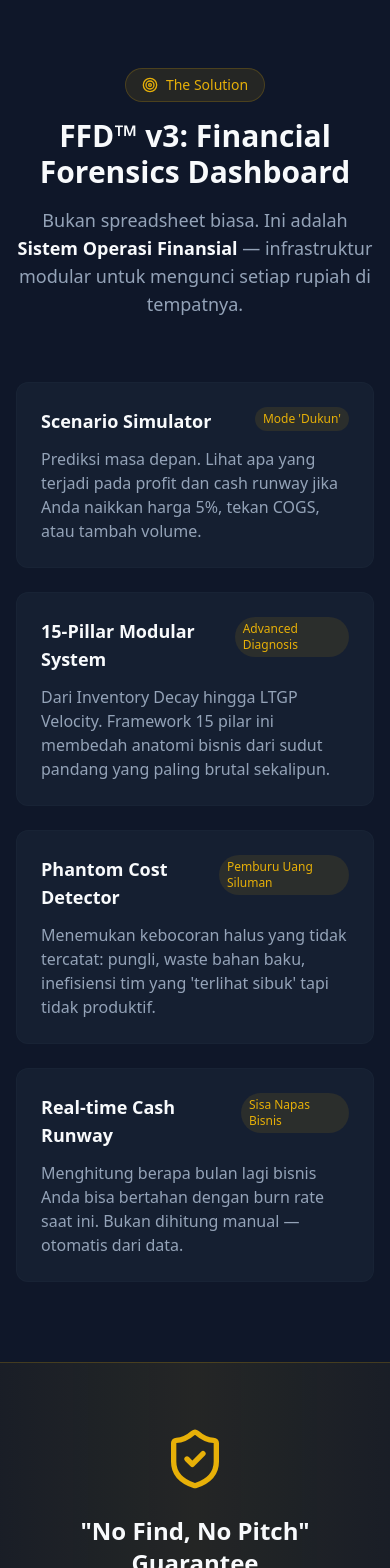
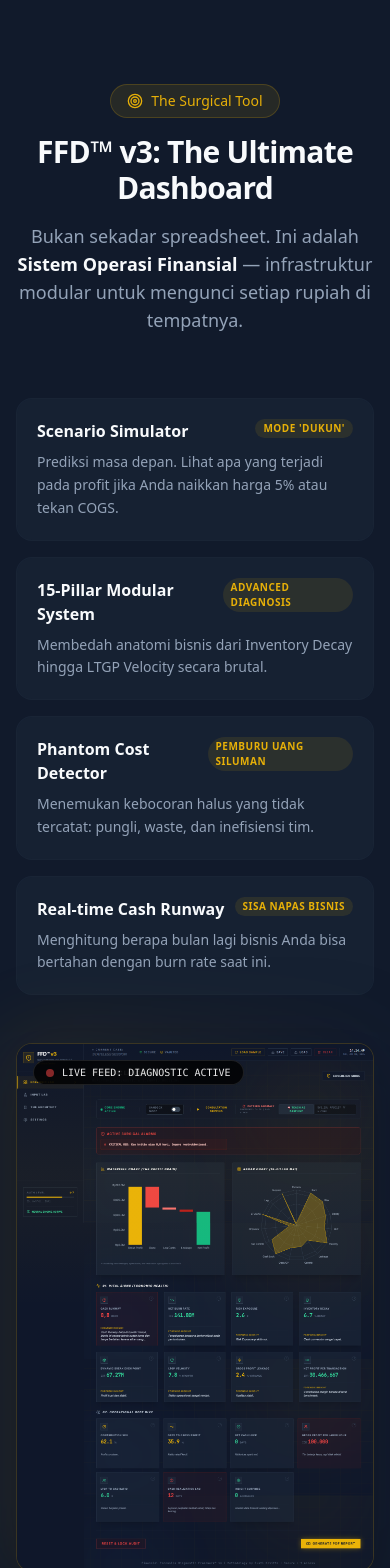
Before and after one commit to gustidevitto/gustidevitto-forensics-site, a React (Vite) app: page / in a window 390 px wide. Shown: the part 4880-6448 px from the top of the page. Built offline with nearby package versions, Linux system fonts and the light colour scheme.

Commit message:
tambah gambar ffd

```diff
--- a/src/routes/about-gusti-devitto.tsx
+++ b/src/routes/about-gusti-devitto.tsx
@@ -62,7 +62,7 @@ function AboutGustiDevitto() {
                             </div>
 
                             {/* Experience Badge */}
-                            <div className="absolute -top-6 -right-6 md:top-12 md:-right-8 bg-card border border-primary/30 p-4 rounded-xl shadow-xl animate-float hidden sm:block">
+                            <div className="absolute -top-6 -left-6 md:top-12 md:-left-8 bg-card border border-primary/30 p-4 rounded-xl shadow-xl animate-float hidden sm:block">
                                 <Activity className="w-8 h-8 text-primary mb-2" />
                                 <p className="text-[10px] font-bold text-muted-foreground uppercase">Diagnosis Core</p>
                                 <p className="text-xl font-black text-foreground">FFD™ v3</p>
@@ -175,7 +175,8 @@ function AboutGustiDevitto() {
                         </div>
                     </div>
 
-                    <div className="mt-12 p-8 rounded-2xl bg-primary/5 border border-primary/20 flex flex-col md:flex-row items-center gap-8 shadow-inner">
+                    <div className="mt-12 space-y-6">
+                        <div className="p-8 rounded-2xl bg-primary/5 border border-primary/20 flex flex-col md:flex-row items-center gap-8 shadow-inner">
                             <div className="flex-1 space-y-4 text-center md:text-left">
                                 <p className="text-sm font-mono text-primary uppercase font-bold tracking-[0.3em]">Proprietary Engine // FFD™ v3</p>
                                 <p className="text-muted-foreground">
@@ -185,6 +186,19 @@ function AboutGustiDevitto() {
                             <Button variant="secondary" className="px-8 h-12 font-bold cursor-default">
                                 Neural Pattern Auditing ACTIVE
                             </Button>
+                        </div>
+
+                        <div className="relative rounded-2xl border border-border/50 overflow-hidden shadow-2xl group">
+                            <img
+                                src="/assets/images/ffd.png"
+                                alt="Dashboard Preview"
+                                className="w-full h-auto grayscale-[0.5] group-hover:grayscale-0 transition-all duration-700 transform group-hover:scale-[1.01]"
+                            />
+                            <div className="absolute inset-0 bg-gradient-to-t from-background/80 via-transparent to-transparent opacity-60"></div>
+                            <div className="absolute bottom-4 left-1/2 -translate-x-1/2 text-[10px] font-mono text-muted-foreground uppercase tracking-[0.4em] bg-background/50 backdrop-blur-sm px-4 py-1 rounded-full border border-border/50">
+                                Visual Interface: FFD™ v3 Surgical MRI
+                            </div>
+                        </div>
                     </div>
                 </div>
             </section>
--- a/src/routes/forensics-pillars.tsx
+++ b/src/routes/forensics-pillars.tsx
@@ -21,6 +21,46 @@ function ForensicsPillars() {
                 <p className="text-xl text-muted-foreground leading-relaxed">
                     Framework diagnostik modular untuk membedah anatomi bisnis Anda. Dari "Bahasa Lapangan" hingga "Istilah Forensik", kami mengungkap apa yang disembunyikan laporan keuangan standar.
                 </p>
+            </div>
+
+            {/* FFD™ v3 Visual Context */}
+            <div className="mb-20">
+                <div className="relative rounded-[2rem] border border-primary/20 bg-muted/30 overflow-hidden shadow-2xl group">
+                    <div className="grid lg:grid-cols-2 gap-8 items-center p-8 md:p-12">
+                        <div className="space-y-6">
+                            <div className="inline-flex items-center gap-2 px-3 py-1 rounded-full bg-primary/10 text-primary text-[10px] font-bold uppercase tracking-widest border border-primary/20">
+                                <span className="w-1.5 h-1.5 rounded-full bg-primary animate-pulse"></span>
+                                Practical Implementation
+                            </div>
+                            <h2 className="text-3xl font-black tracking-tight leading-tight">
+                                Integrated MRI: <br />
+                                <span className="text-primary text-4xl">FFD™ v3 Digital Mirror</span>
+                            </h2>
+                            <p className="text-muted-foreground leading-relaxed">
+                                Ke-15 pilar di bawah ini bukan sekadar teori. Semuanya terintegrasi ke dalam <strong className="text-foreground">FFD™ v3 Dashboard</strong> — sebuah mesin diagnosis yang memetakan kesehatan finansial Anda secara real-time.
+                            </p>
+                            <div className="pt-2">
+                                <Button asChild variant="outline" className="border-primary/50 text-primary hover:bg-primary/5 h-12 px-6 font-bold">
+                                    <Link to="/get-access">Lihat Demo Diagnostic</Link>
+                                </Button>
+                            </div>
+                        </div>
+                        <div className="relative">
+                            <div className="absolute -inset-2 bg-gradient-to-r from-primary to-secondary rounded-2xl blur-xl opacity-20 group-hover:opacity-40 transition duration-700"></div>
+                            <div className="relative rounded-xl border border-white/10 overflow-hidden shadow-2xl">
+                                <img
+                                    src="/assets/images/ffd.png"
+                                    alt="FFD™ v3 Interface"
+                                    className="w-full h-auto object-cover transform transition-transform duration-700 group-hover:scale-105"
+                                />
+                                <div className="absolute inset-0 bg-gradient-to-t from-black/60 via-transparent to-transparent"></div>
+                                <p className="absolute bottom-4 left-4 text-[10px] font-mono text-white/70 uppercase tracking-widest">
+                                    Auth Level: L-7 // Visual Matrix
+                                </p>
+                            </div>
+                        </div>
+                    </div>
+                </div>
             </div>
 
             <div className="grid sm:grid-cols-2 lg:grid-cols-3 gap-6">
--- a/src/routes/index.tsx
+++ b/src/routes/index.tsx
@@ -392,54 +392,79 @@ function Index() {
                 </div>
             </section>
 
-            {/* The Solution - FFD v2 */}
-            <section className="py-20 px-4 md:px-8">
-                <div className="container mx-auto max-w-5xl">
+            {/* The Solution - FFD v3 Dashboard Visual */}
+            <section className="py-24 px-4 md:px-8 bg-muted/20">
+                <div className="container mx-auto max-w-6xl">
                     <div className="text-center mb-16">
                         <div className="inline-flex items-center gap-2 px-4 py-1.5 rounded-full bg-primary/10 text-primary text-sm font-medium mb-4 border border-primary/20">
                             <Target className="w-4 h-4" />
-                            <span>The Solution</span>
+                            <span>The Surgical Tool</span>
                         </div>
-                        <h2 className="text-3xl md:text-4xl font-bold mb-4">FFD™ v3: Financial Forensics Dashboard</h2>
+                        <h2 className="text-3xl md:text-5xl font-black mb-4 tracking-tight">FFD™ v3: The Ultimate Dashboard</h2>
                         <p className="text-muted-foreground text-lg max-w-2xl mx-auto">
-                            Bukan spreadsheet biasa. Ini adalah <strong className="text-foreground">Sistem Operasi Finansial</strong> — infrastruktur modular untuk mengunci setiap rupiah di tempatnya.
+                            Bukan sekadar spreadsheet. Ini adalah <strong className="text-foreground">Sistem Operasi Finansial</strong> — infrastruktur modular untuk mengunci setiap rupiah di tempatnya.
                         </p>
                     </div>
 
-                    <div className="grid md:grid-cols-2 gap-6">
+                    <div className="grid lg:grid-cols-12 gap-12 items-center">
+                        {/* Features List */}
+                        <div className="lg:col-span-5 space-y-4">
                             {[
                                 {
                                     title: "Scenario Simulator",
                                     aka: "Mode 'Dukun'",
-                                desc: "Prediksi masa depan. Lihat apa yang terjadi pada profit dan cash runway jika Anda naikkan harga 5%, tekan COGS, atau tambah volume."
+                                    desc: "Prediksi masa depan. Lihat apa yang terjadi pada profit jika Anda naikkan harga 5% atau tekan COGS."
                                 },
                                 {
                                     title: "15-Pillar Modular System",
                                     aka: "Advanced Diagnosis",
-                                desc: "Dari Inventory Decay hingga LTGP Velocity. Framework 15 pilar ini membedah anatomi bisnis dari sudut pandang yang paling brutal sekalipun."
+                                    desc: "Membedah anatomi bisnis dari Inventory Decay hingga LTGP Velocity secara brutal."
                                 },
                                 {
                                     title: "Phantom Cost Detector",
                                     aka: "Pemburu Uang Siluman",
-                                desc: "Menemukan kebocoran halus yang tidak tercatat: pungli, waste bahan baku, inefisiensi tim yang 'terlihat sibuk' tapi tidak produktif."
+                                    desc: "Menemukan kebocoran halus yang tidak tercatat: pungli, waste, dan inefisiensi tim."
                                 },
                                 {
                                     title: "Real-time Cash Runway",
                                     aka: "Sisa Napas Bisnis",
-                                desc: "Menghitung berapa bulan lagi bisnis Anda bisa bertahan dengan burn rate saat ini. Bukan dihitung manual — otomatis dari data."
+                                    desc: "Menghitung berapa bulan lagi bisnis Anda bisa bertahan dengan burn rate saat ini."
                                 }
                             ].map((feature, idx) => (
                                 <div
                                     key={idx}
-                                className="group p-6 rounded-xl border border-border/50 bg-card/50 hover:bg-card hover:border-primary/50 transition-all duration-300 hover:shadow-lg"
+                                    className="group p-5 rounded-2xl border border-border/50 bg-card/50 hover:bg-card hover:border-primary/50 transition-all duration-300 hover:shadow-xl"
                                 >
-                                <div className="flex justify-between items-start mb-3">
-                                    <h3 className="font-bold text-lg">{feature.title}</h3>
-                                    <span className="text-xs text-primary bg-primary/10 px-2 py-1 rounded-full">{feature.aka}</span>
+                                    <div className="flex justify-between items-start mb-2">
+                                        <h3 className="font-bold text-base">{feature.title}</h3>
+                                        <span className="text-[10px] text-primary bg-primary/10 px-2 py-0.5 rounded-full font-bold uppercase tracking-wider">{feature.aka}</span>
                                     </div>
-                                <p className="text-muted-foreground">{feature.desc}</p>
+                                    <p className="text-sm text-muted-foreground leading-relaxed">{feature.desc}</p>
                                 </div>
                             ))}
+                        </div>
+
+                        {/* Dashboard Visual */}
+                        <div className="lg:col-span-7 relative group">
+                            <div className="absolute -inset-4 bg-gradient-to-r from-primary/20 to-secondary/20 rounded-[2.5rem] blur-2xl opacity-50 group-hover:opacity-100 transition duration-1000"></div>
+                            <div className="relative rounded-2xl border border-primary/20 overflow-hidden shadow-2xl bg-background">
+                                <img
+                                    src="/assets/images/ffd.png"
+                                    alt="FFD™ v3 Financial Forensics Dashboard"
+                                    className="w-full h-auto object-cover transform scale-100 group-hover:scale-[1.02] transition-transform duration-700"
+                                />
+                                {/* Scanning Overlay Effect */}
+                                <div className="absolute inset-0 bg-gradient-to-b from-transparent via-primary/5 to-transparent h-1/2 w-full animate-scan pointer-events-none"></div>
+
+                                {/* UI Tags */}
+                                <div className="absolute top-4 left-4 flex gap-2">
+                                    <div className="bg-black/80 backdrop-blur-md px-3 py-1 rounded-full border border-white/10 flex items-center gap-2">
+                                        <div className="w-2 h-2 rounded-full bg-red-500 animate-pulse"></div>
+                                        <span className="text-[10px] font-mono text-white/90">LIVE FEED: DIAGNOSTIC ACTIVE</span>
+                                    </div>
+                                </div>
+                            </div>
+                        </div>
                     </div>
                 </div>
             </section>
```
Also changed, not shown: public/assets/images/ffd.png (added). Lines whose indentation alone changed are shown as unchanged.
